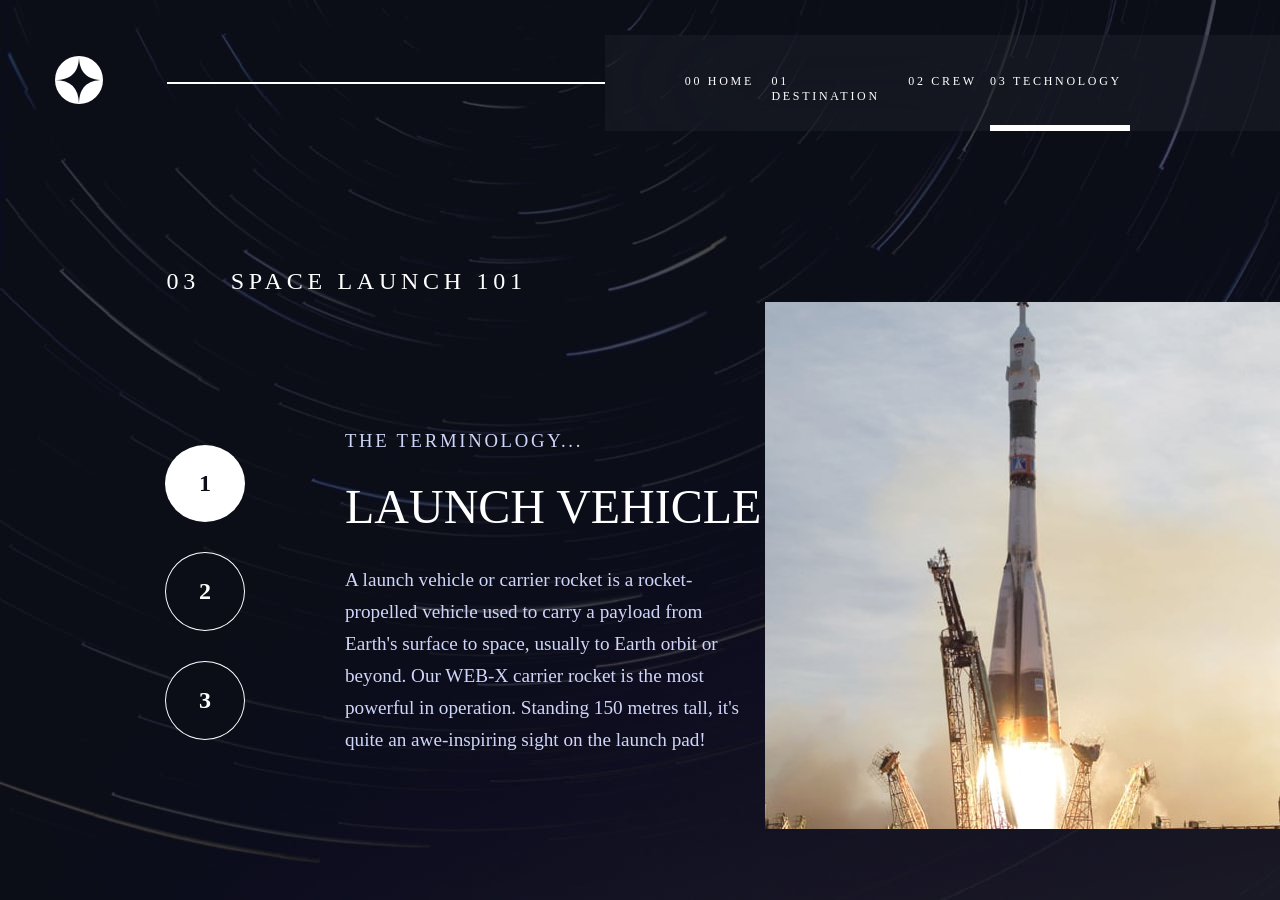
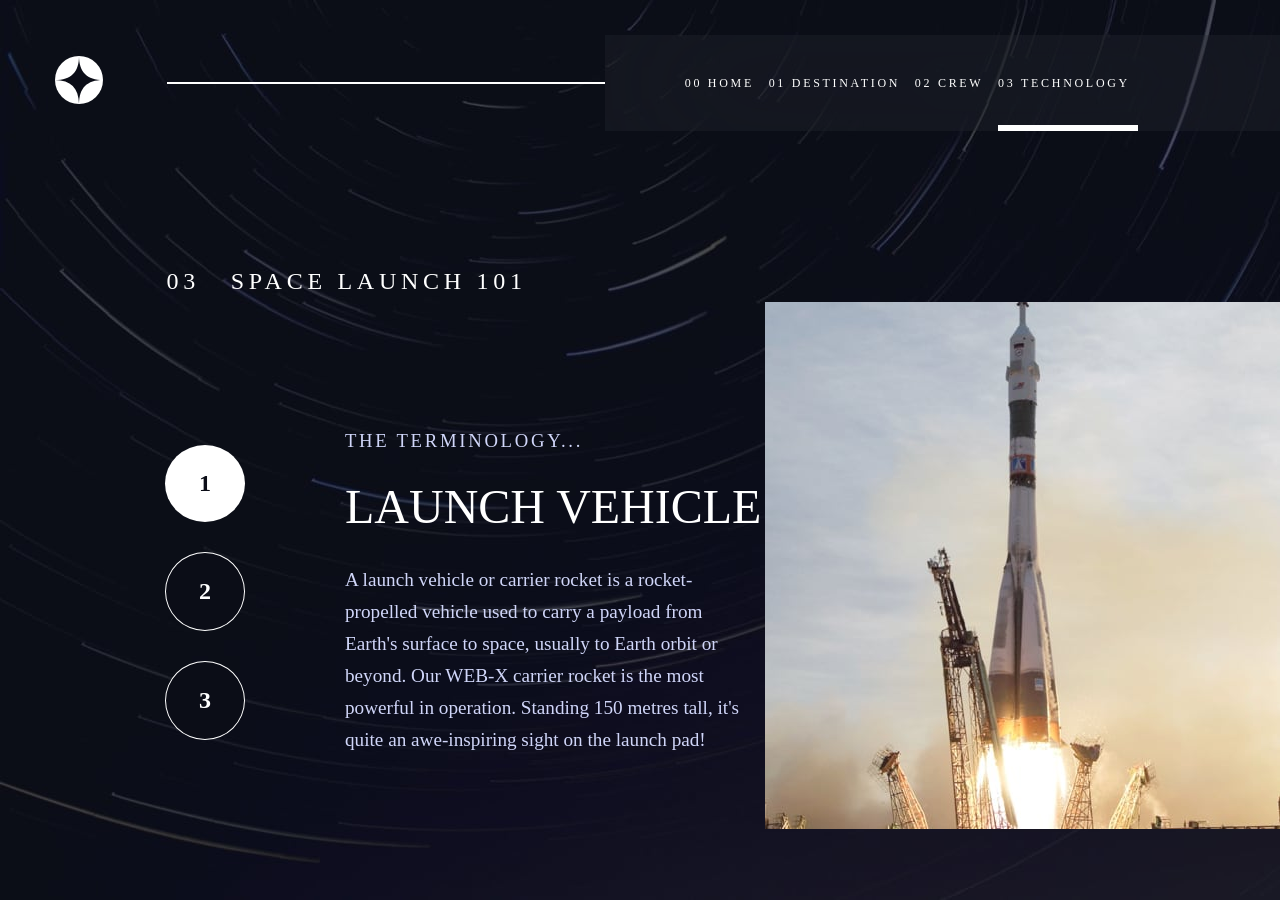
Before and after one commit to oyesolaibrahim/Space-Tourism-Website, a React (Create React App) app: page /technology in a window 1280 px wide. Built offline with nearby package versions, Linux system fonts and the light colour scheme; a web font is replaced by a local one.

Commit message:
adjustment to the portrait view

```diff
--- a/src/components/Header/Header.jsx
+++ b/src/components/Header/Header.jsx
@@ -91,7 +91,6 @@ const homeMouseOver = () => {
      }
      const homeClicked = () => {
         changeNavBorderBottom({
-
             homeBorderBottom: true,
             destinationBorderBottom: false,
             crewBorderBottom: false,
--- a/src/components/Header/Header.scss
+++ b/src/components/Header/Header.scss
@@ -23,8 +23,7 @@ header {
         margin-top: 70px;
         font-size: 12px;
         text-transform: uppercase;
-       /* padding-left: 50px;
-*/
+
 
             .p-home {
             width: 80px;
@@ -32,11 +31,12 @@ margin-left: 80px;
             }
             .p-home,.p-destination, .p-crew, .p-technology {
             height: 19px;
+            display: inline;
             letter-spacing: 2.7px;
             position: relative;
             }
             .hr-home {
-width: 70px;
+            width: 80px;
             margin-left: 80px;
             }
              .hr-home, .hr-destination, .hr-crew, .hr-technology {
@@ -55,25 +55,15 @@ border: 3px solid#D0D6F9;
                 display: block;
                 border: 3px solid white
             }
-.p-destination {
+            .p-destination, .hr-destination {
             width: 130px;
             }
-
-.hr-destination {
-    width: 130px;
-}
-.p-crew {
+            .p-crew, .hr-crew {
             width: 75px;
             }
-.hr-crew {
-width: 75px;
-}
-.p-technology {
+            .p-technology, .hr-technology {
             width: 140px;
             margin-right: 150px;
-}
-.hr-technology {
-width: 140px;
             }
      }
             .menu p {
@@ -100,7 +90,17 @@ div.logo {
 }
      .menu {
         margin-top: 0px;
+        max-width: 600px;
 
+            .hr-destination, .hr-technology {
+                width: 110px;
+            }
+            .hr-crew, .hr-home {
+            width: 55px;
+            }
+        span {
+            display: none;
+         }
 
     }
  }
@@ -149,7 +149,7 @@ div.logo {
            z-index: 88;
 
             span {
-                display: inline-block;
+                display: inline;
             }
 
 
```
Lines whose indentation alone changed are shown as unchanged.
